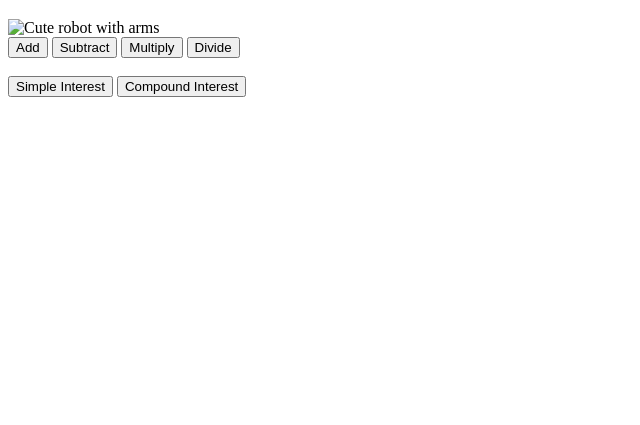
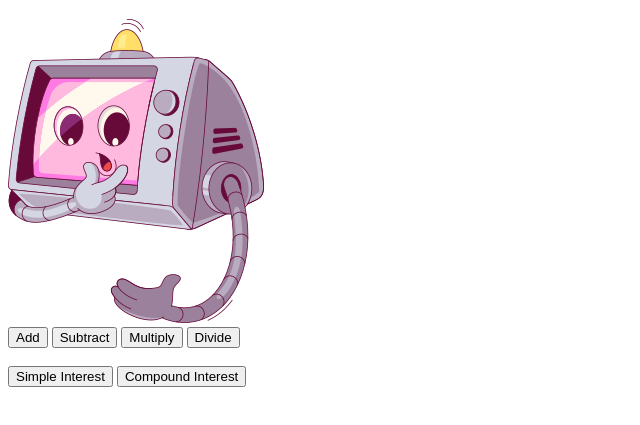
Before and after one commit to weilun320/8-Simple-Calculator, a plain HTML site: page index.html in a window 1280 px wide. Shown: the part 61-486 px from the top of the page, without its empty margins (0-640 px from the left). Drawn offline with Linux system fonts and the light colour scheme.

Commit message:
Update index.html

```diff
--- a/index.html
+++ b/index.html
@@ -9,7 +9,7 @@
 
 <body>
   <h1>Simple Calculator</h1>
-  <img alt="Cute robot with arms" src="mascot.png">
+  <img alt="Cute robot with arms" src="assets/mascot.png">
   <br>
   <button onclick="add()">Add</button>
   <button onclick="subtract()">Subtract</button>
```
